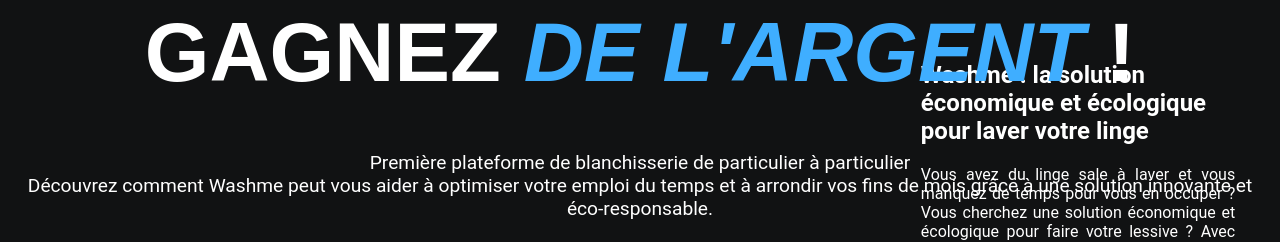
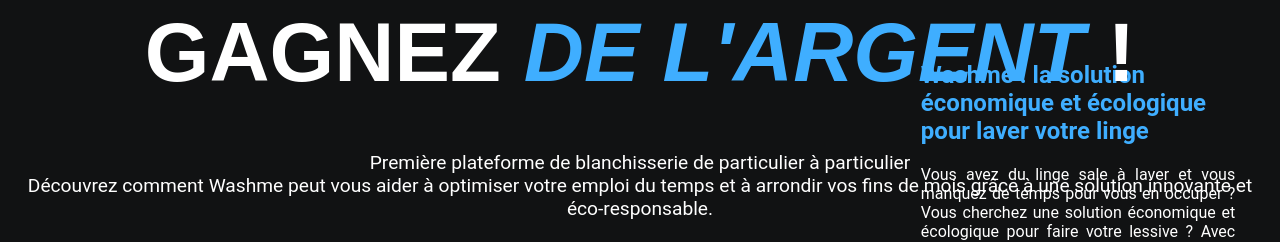
Before and after one commit to julienBelinga/Landing-page-WashMe, a Next.js app in the folder washme/: page / in a window 1280 px wide. Shown: the part 239-481 px from the top of the page. Built offline with nearby package versions, Linux system fonts and the light colour scheme.

Commit message:
update navbar & color title

```diff
--- a/washme/src/styles/navbar.scss
+++ b/washme/src/styles/navbar.scss
@@ -1,6 +1,6 @@
 nav{
     width: 96%;
-    position: absolute;
+    position: fixed;
     display: flex;
     justify-content: space-between;
     padding: 10px;
--- a/washme/src/styles/textBlock.scss
+++ b/washme/src/styles/textBlock.scss
@@ -2,6 +2,10 @@
     position: relative;
     width: calc((96% - 600px) / 2);
     top: 35%;
+
+    h2{
+        color: rgb(63, 174, 255);
+    }
 
     p{
         text-align: justify;
```
